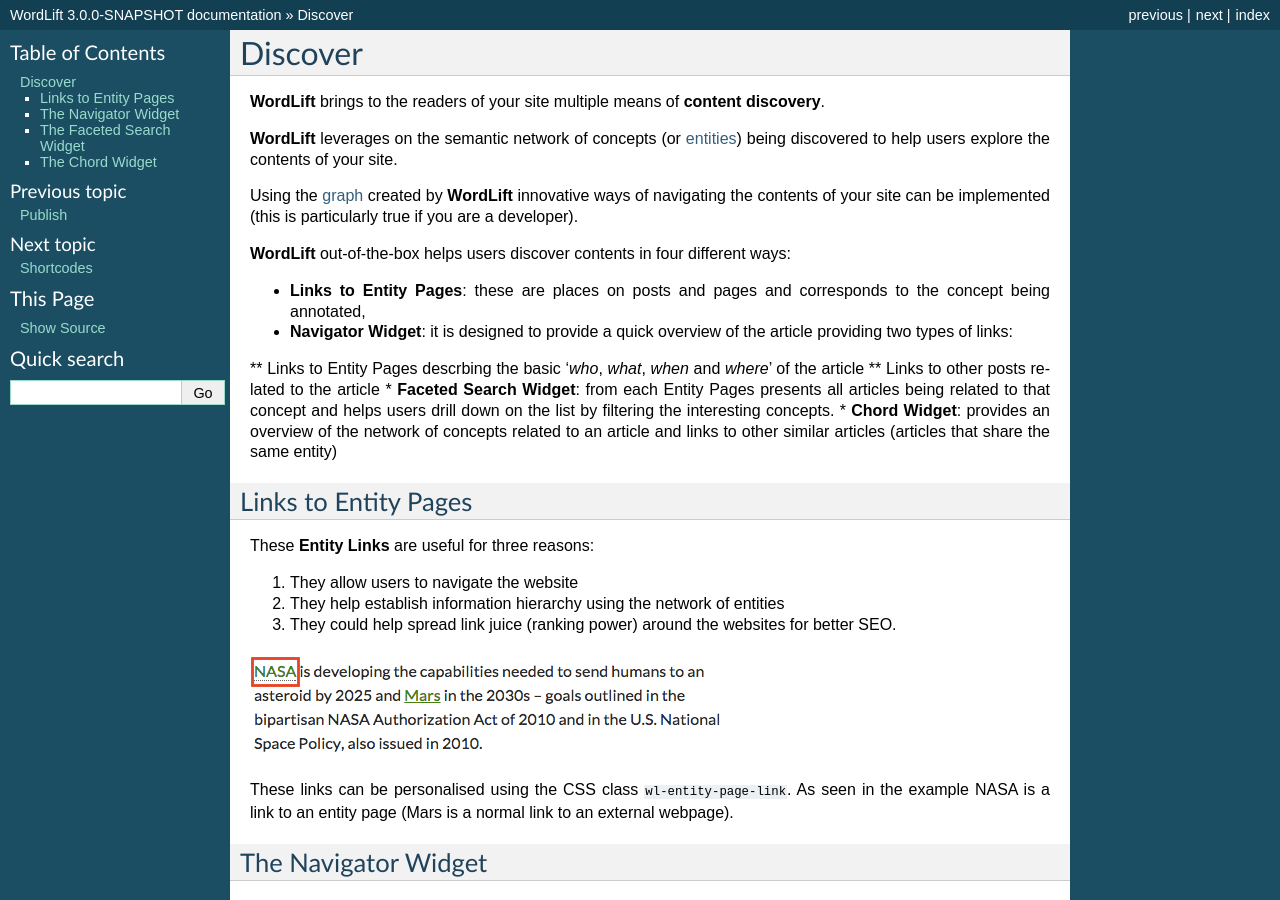
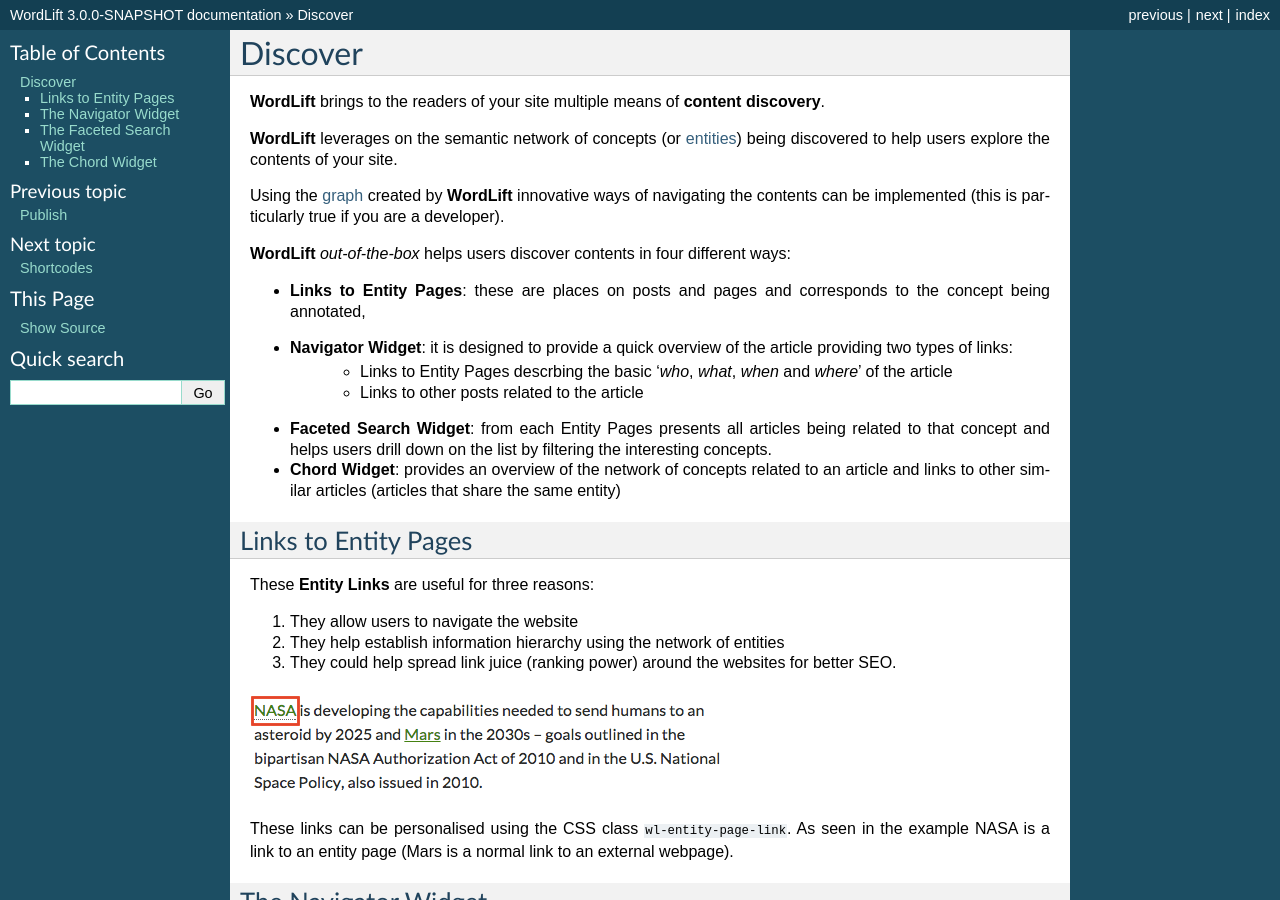
Before and after one commit to insideout10/wordlift-docs, a Sphinx documentation site: the page built from docs/discover.rst, in a window 1280 px wide and 900 px high. Built offline with Sphinx 7.4.7, drawn with Linux system fonts in a browser that asks for light colours.

Commit message:
update discovery

```diff
--- a/docs/discover.rst
+++ b/docs/discover.rst
@@ -4,14 +4,14 @@
 
 **WordLift** leverages on the semantic network of concepts (or `entities <key-concepts.html#entity>`_) being discovered to help users explore the contents of your site.
 
-Using the `graph <key-concepts.html#knowledge-graph>`_ created by **WordLift** innovative ways of navigating the contents of your site can be implemented (this is particularly true if you are a developer).
+Using the `graph <key-concepts.html#knowledge-graph>`_ created by **WordLift** innovative ways of navigating the contents can be implemented (this is particularly true if you are a developer).
 
-**WordLift** out-of-the-box helps users discover contents in four different ways:
+**WordLift** *out-of-the-box* helps users discover contents in four different ways:
 
 * **Links to Entity Pages**: these are places on posts and pages and corresponds to the concept being annotated,
 * **Navigator Widget**: it is designed to provide a quick overview of the article providing two types of links:
-** Links to Entity Pages descrbing the basic '*who*, *what*, *when* and *where*' of the article
-** Links to other posts related to the article
+	* Links to Entity Pages descrbing the basic '*who*, *what*, *when* and *where*' of the article
+	* Links to other posts related to the article
 * **Faceted Search Widget**: from each Entity Pages presents all articles being related to that concept and helps users drill down on the list by filtering the interesting concepts.
 * **Chord Widget**: provides an overview of the network of concepts related to an article and links to other similar articles (articles that share the same entity)
 
```
